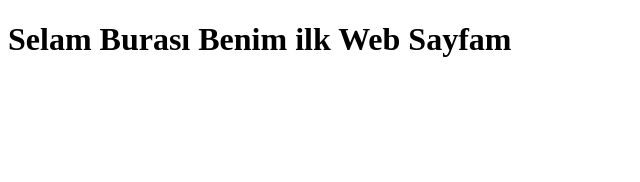
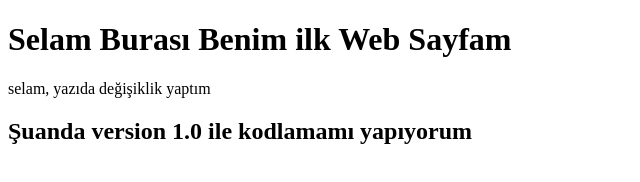
Before and after one commit to selenkunkcu/27SubatTestRepo, a plain HTML site: page index.html in a window 1280 px wide. Shown: the whole page, without its empty margins (0-640 px from the left). Drawn offline with Linux system fonts and the light colour scheme.

Commit message:
version1.0

```diff
--- a/index.html
+++ b/index.html
@@ -9,6 +9,8 @@
 <body>
 
     <h1>Selam Burası Benim ilk Web Sayfam</h1>
+    <p>selam, yazıda değişiklik yaptım</p>
+    <h2>Şuanda version 1.0 ile kodlamamı yapıyorum</h2>
 
 
     <script src="app.js"></script>
```
